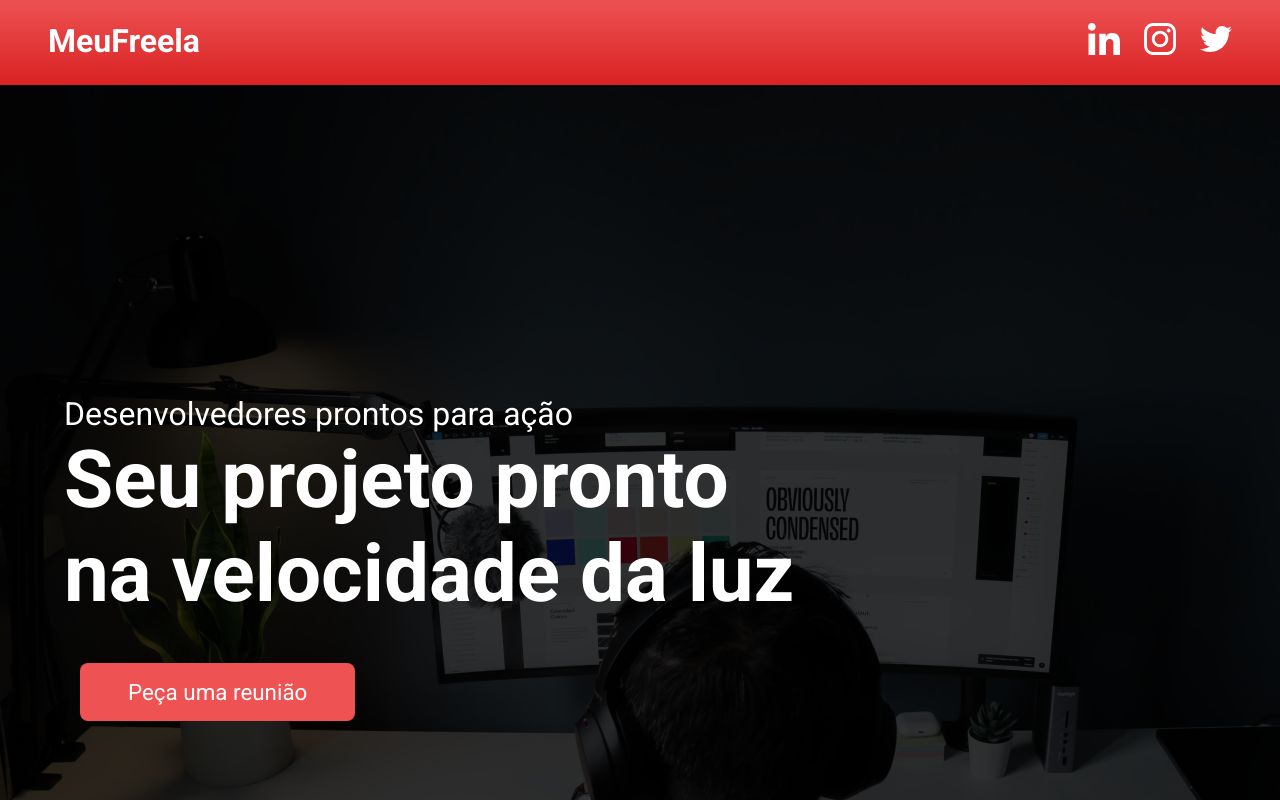
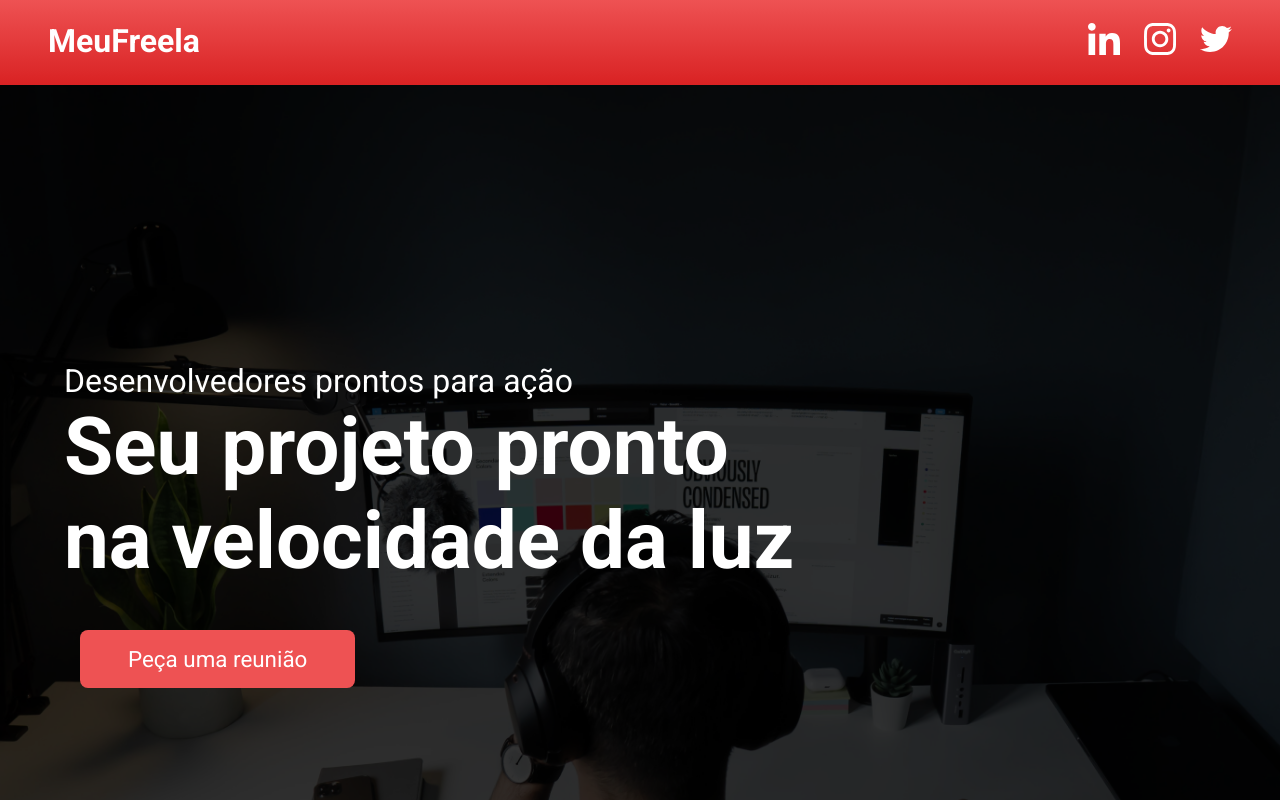
Before and after one commit to aleffreitas/Desafio-Front-end, a React (Create React App) app: page / in a window 1280 px wide. Shown: the top 800 px of the page. Built offline with nearby package versions, Linux system fonts and the light colour scheme.

Commit message:
feito alteraões no css do Banner e Header

```diff
--- a/src/components/Banner/styles.js
+++ b/src/components/Banner/styles.js
@@ -2,26 +2,24 @@ import styled from "styled-components";
 import officeImg from '../../assets/office.png'
 
 export const Container = styled.div`
-
-    height: 946px;
+    height: 55rem;
     color: white;
     background-image: url(${officeImg});
     background-repeat: no-repeat;
     background-size: cover;
-
-
+    background-position: center;
 `;
 
 export const Background = styled.div`
-    height: 946px;
+    height: 55rem;
     background-color: rgba(0, 0, 0, 0.8);
     display: flex;
     align-items: center;
 `;
 
 export const Content = styled.div`
-    width: 750px;
-    margin-left: 4rem;
+    width: 47rem;
+    margin-left: 5%;
 
     p{
         font-size: 2rem;
--- a/src/components/Header/styles.js
+++ b/src/components/Header/styles.js
@@ -3,6 +3,7 @@ import styled from "styled-components";
 export const Container = styled.header`
     background: var(--gradient);
     height: 5.3rem;
+    width: 100%;
 `;
 
 export const Content = styled.div`
```
